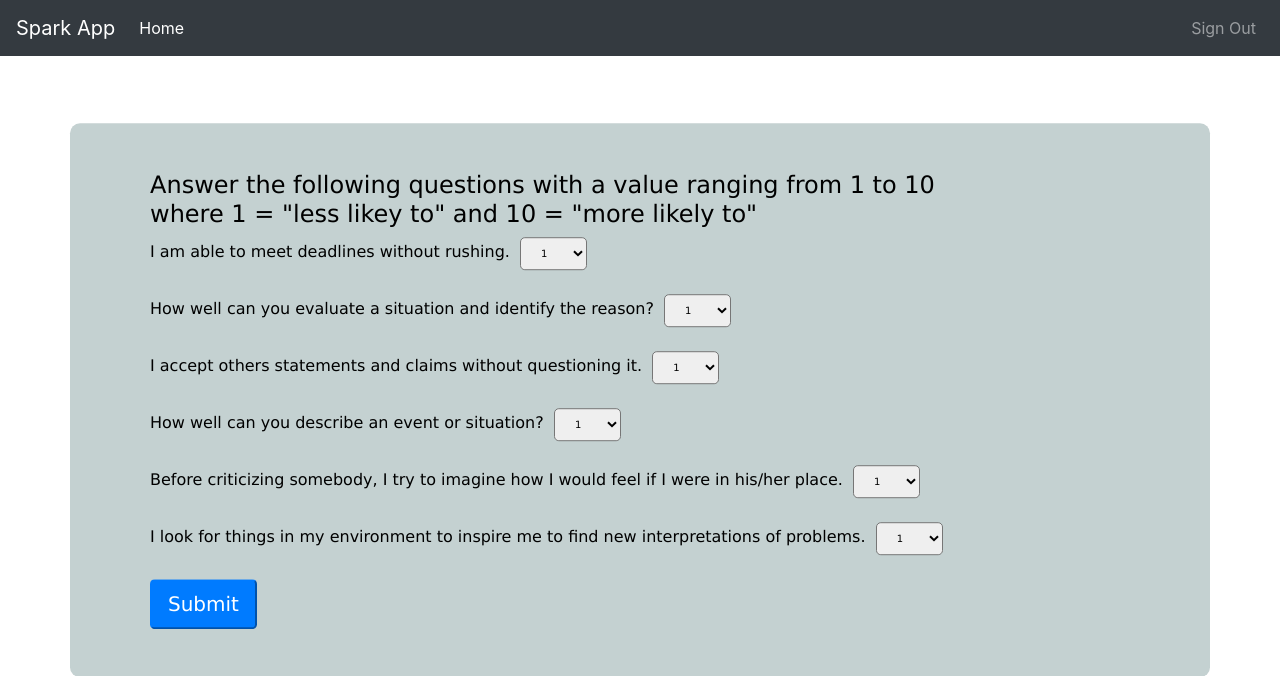
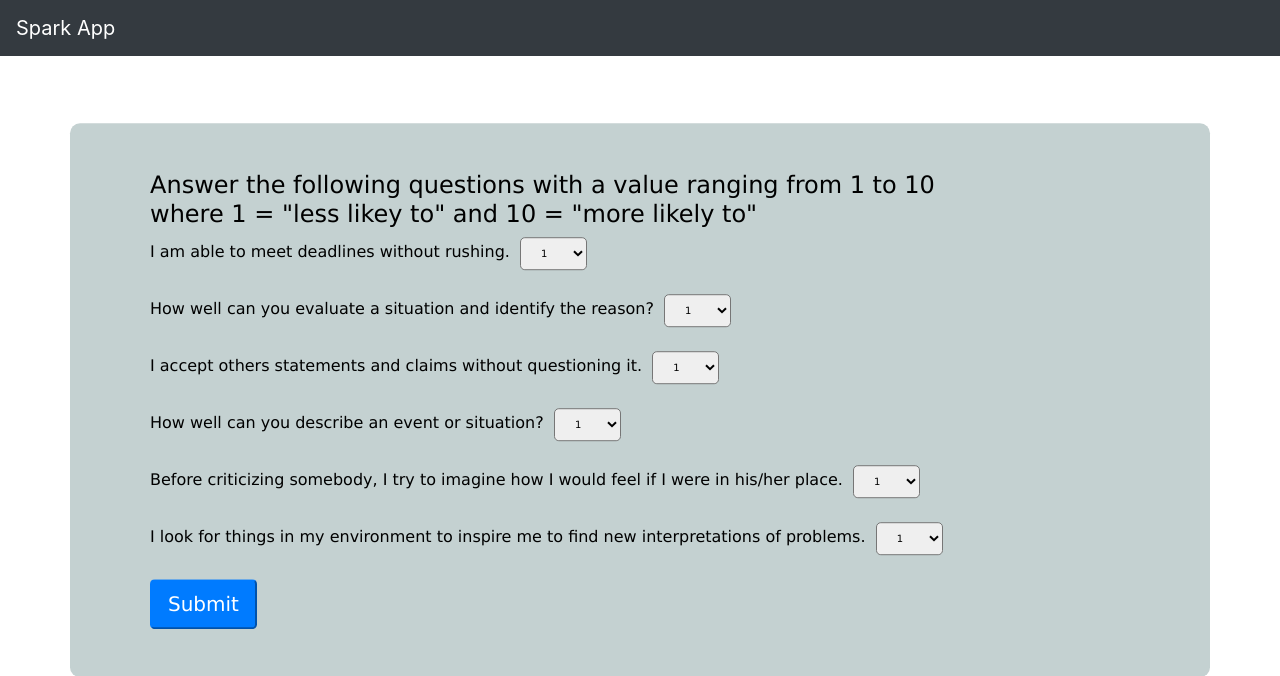
Before and after one commit to cyrilshaji38/Hacked-to-Hired-Spark, a Flask app: page /assesment in a window 1280 px wide. Shown: the top 676 px of the page. Run offline with Flask 2, Linux system fonts and the light colour scheme; a user stored in the database is signed in; some libraries are stand-ins or nearby versions.

Commit message:
Updated base.html file

```diff
--- a/SparkApp/templates/base.html
+++ b/SparkApp/templates/base.html
@@ -18,34 +18,16 @@
       <button class="navbar-toggler" type="button" data-toggle="collapse" data-target="#navbarNav">
         <span class="navbar-toggler-icon"></span>
       </button>
-      <div class="collapse navbar-collapse" id="navbarNav">
-        <ul class="navbar-nav mr-auto">
-            <li class="nav-item active">
-                {% if current_user.acctype == 1 %}
-                <a class="nav-link" href="{{ url_for('teacher_page') }}">Home <span class="sr-only">(current)</span></a>
-                {% else %}
-                <a class="nav-link" href="{{ url_for('student_page') }}">Home <span class="sr-only">(current)</span></a>
-                {% endif %}
+      {% block buttons %}
 
-            </li>
+      {% endblock %}
 
-        </ul>
-        <ul class="navbar-nav">
-
-            <li class="nav-item">
-                <a class="nav-link" href="{{ url_for('logout') }}">Sign Out</a>
-            </li>
-        </ul>
-      </div>
     </nav>
       {% block content %}
-
+          <!-- Future Content here -->
       {% endblock %}
-      <!-- Future Content here -->
 
 
-
-      <!-- Optional JavaScript -->
       <!-- jQuery first, then Popper.js, then Bootstrap JS -->
       <script src='https://kit.fontawesome.com/a076d05399.js'></script>
       <script src="https://code.jquery.com/jquery-3.5.1.slim.min.js" integrity="sha384-DfXdz2htPH0lsSSs5nCTpuj/zy4C+OGpamoFVy38MVBnE+IbbVYUew+OrCXaRkfj" crossorigin="anonymous"></script>
```
